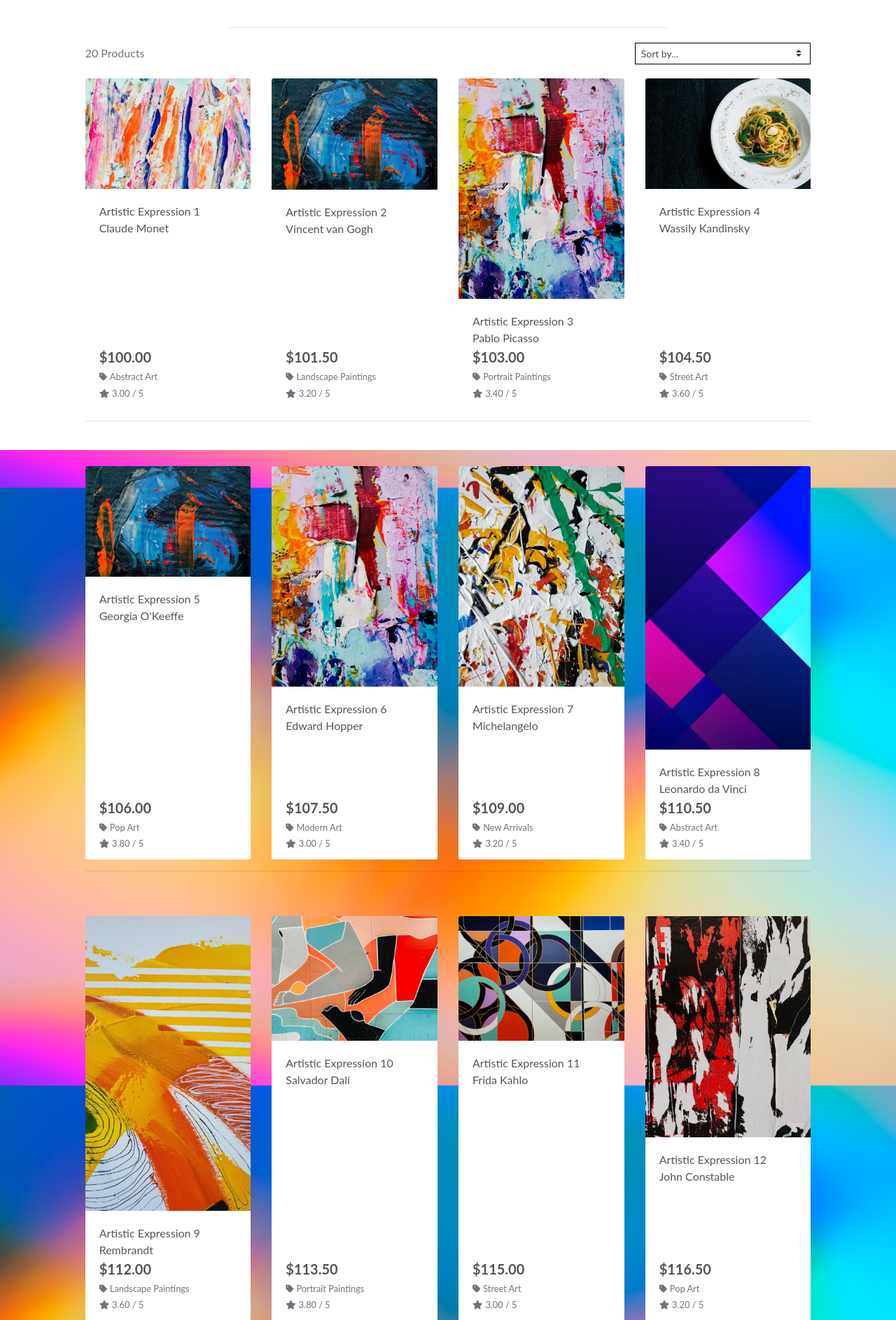
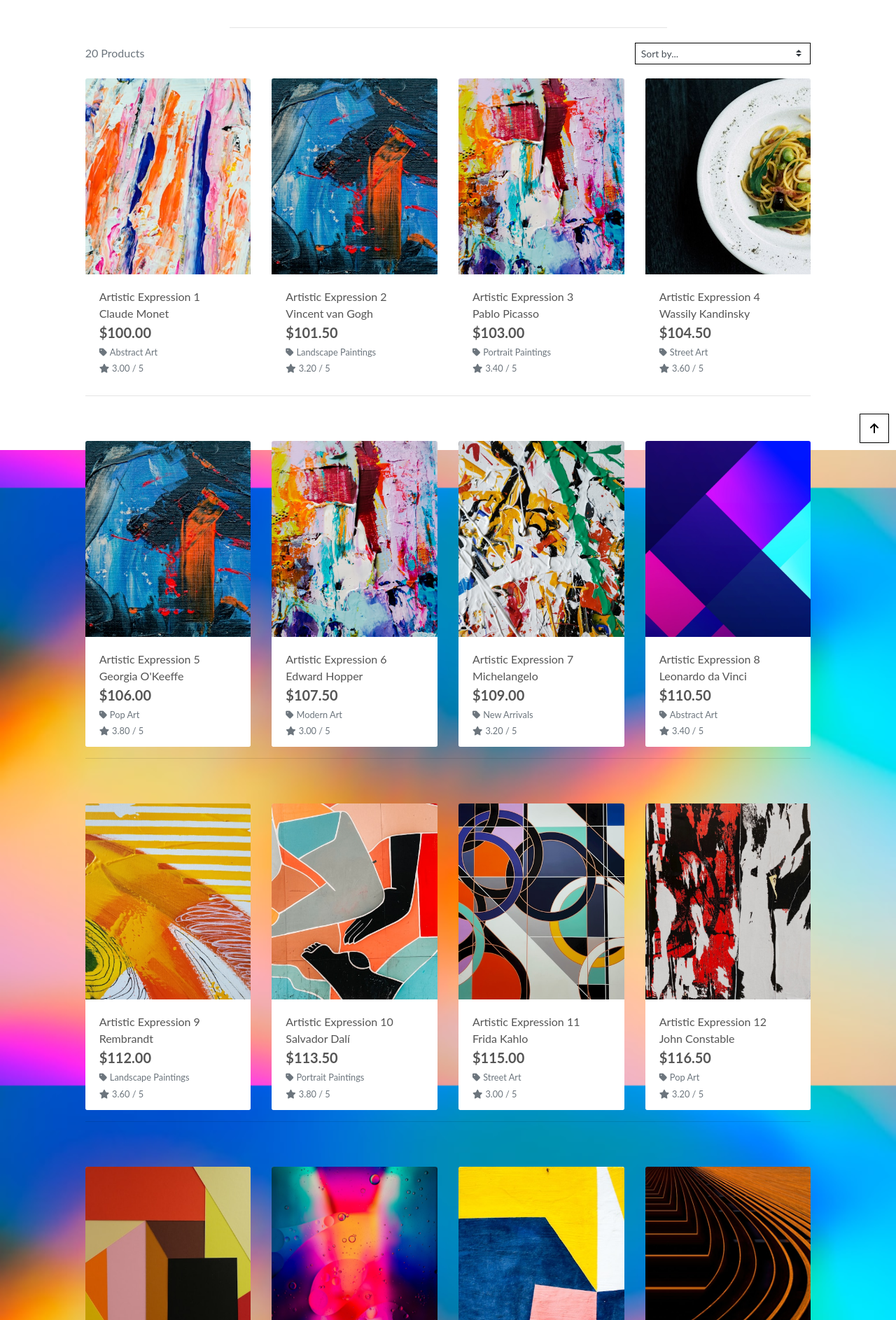
Before and after one commit to aslinedvinsson/Artzy, a Django app: page /products/ in a window 1280 px wide. Shown: the part 157-2043 px from the top of the page at 70% size. Run offline with Django 3.2, Linux system fonts and the light colour scheme; data comes from the database, SQL or seed files in the repository; some libraries are stand-ins or nearby versions.

Commit message:
Add back to top arrow on products page and style the images to the same size

```diff
--- a/products/templates/products/product_detail.html
+++ b/products/templates/products/product_detail.html
@@ -17,11 +17,11 @@
                 <div class="image-container my-5">
                     {% if product.image %}
                         <a href="{{ product.image.url }}" target="_blank">
-                            <img class="card-img-top img-fluid" src="{{ product.image.url }}" alt="{{ product.name }}">
+                            <img class="img-fluid" src="{{ product.image.url }}" alt="{{ product.name }}">
                         </a>
                         {% else %}
                         <a href="">
-                            <img class="card-img-top img-fluid" src="{{ MEDIA_URL }}noimage.png" alt="{{ product.name }}">
+                            <img class="img-fluid" src="{{ MEDIA_URL }}noimage.png" alt="{{ product.name }}">
                         </a>
                     {% endif %}
                 </div>
--- a/products/templates/products/products.html
+++ b/products/templates/products/products.html
@@ -113,4 +113,41 @@
             </div>
         </div>
     </div>
+    <div class="btt-button shadow-sm rounded-0 border border-black">
+        <a class="btt-link d-flex h-100">
+            <i class="fas fa-arrow-up text-black mx-auto my-auto"></i>
+        </a>
+    </div>
 {% endblock %}
+
+{% block postloadjs %}
+    {{ block.super }}
+    <script type="text/javascript">
+		$('.btt-link').click(function(e) {
+			window.scrollTo(0,0)
+		})
+	</script>
+
+    <script type="text/javascript">
+        $('#sort-selector').change(function() {
+            var selector = $(this);
+            var currentUrl = new URL(window.location);
+
+            var selectedVal = selector.val();
+            if(selectedVal != "reset"){
+                var sort = selectedVal.split("_")[0];
+                var direction = selectedVal.split("_")[1];
+
+                currentUrl.searchParams.set("sort", sort);
+                currentUrl.searchParams.set("direction", direction);
+
+                window.location.replace(currentUrl);
+            } else {
+                currentUrl.searchParams.delete("sort");
+                currentUrl.searchParams.delete("direction");
+
+                window.location.replace(currentUrl);
+            }
+        })
+    </script>
+{% endblock %}
--- a/products/views.py
+++ b/products/views.py
@@ -3,6 +3,7 @@ from django.db.models.functions import Substr, StrIndex, Lower
 from django.shortcuts import render, redirect, reverse, get_object_or_404
 from django.contrib import messages
 from django.db.models import Q
+from django.db.models.functions import Lower
 from .models import Product, Category
 
 # Create your views here.
@@ -44,13 +45,16 @@ def all_products(request):
             products = products.filter(category__name__in=categories)
             categories = Category.objects.filter(name__in=categories)
 
+            for category in categories:
+                print(category.name, category.friendly_name)
+
         if 'q' in request.GET:
             query = request.GET['q']
             if not query:
                 messages.error(request, "You didn't enter any search criteria!")
                 return redirect(reverse('products'))
 
-            queries = Q(name__icontains=query) | Q(description__icontains=query)
+            queries = Q(name__icontains=query) | Q(description__icontains=query) | Q(artist__icontains=query) | Q(category__name__icontains=query)
             products = products.filter(queries)
 
     current_sorting = f'{sort}_{direction}'
--- a/static/css/base.css
+++ b/static/css/base.css
@@ -70,6 +70,26 @@ body {
 	z-index: -1;
 }
 
+.card-img-top {
+    object-fit: cover;
+    width: 100%;
+    height: 35vh;
+}
+
+
+
+.btt-button {
+    height: 42px;
+    width: 42px;
+    position: fixed;
+    bottom: 10px;
+    right: 10px;
+}
+
+.btt-link {
+    cursor: pointer;
+}
+
 /* -------------------------------- Media Queries */
 
 /* Slightly larger container on xl screens */
```
